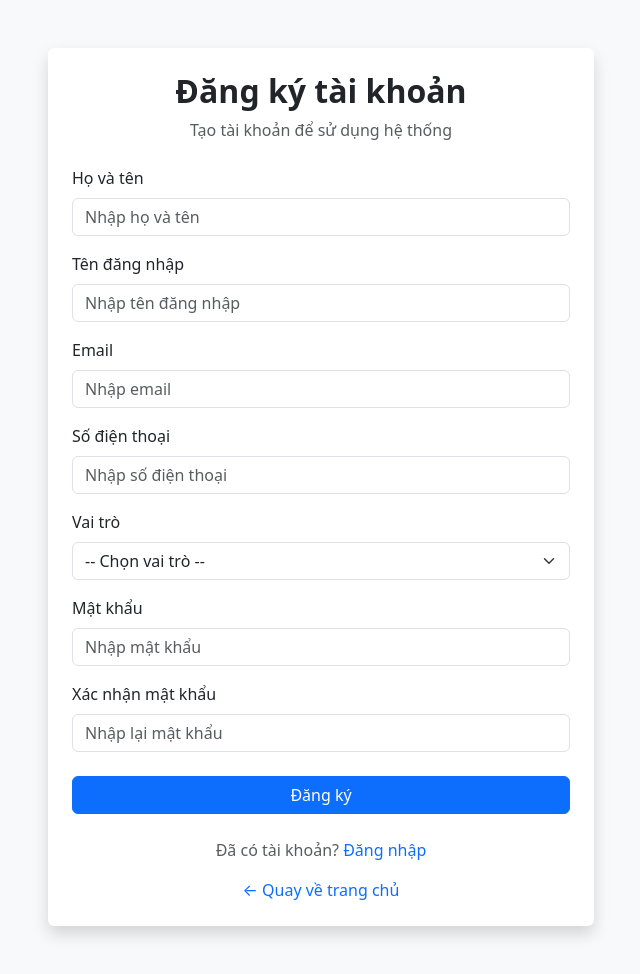
After one commit to nhuy19-bit/QuanLyPhongTro, a Django app: page /dang-ky/ in a window 1280 px wide. The commit adds this page. Shown: the whole page, without its empty margins (319-959 px from the left). Run offline with Django 5.2, Linux system fonts and the light colour scheme.

Commit message:
feat: add register login logout authentication

```diff
--- a/quanly/views.py
+++ b/quanly/views.py
@@ -1,14 +1,16 @@
 from django.contrib.auth import authenticate, login, logout
+from django.contrib.auth.models import User
 from django.shortcuts import render, redirect
 
+from .models import TaiKhoan
 
 def home(request):
     return render(request, 'home.html')
 
 
 def dang_nhap(request):
-    if request.user.is_authenticated:
-        return redirect('dashboard')
+    if request.user.is_superuser:
+        return redirect('admin:index')
 
     if request.method == 'POST':
         username = request.POST.get('username')
@@ -32,6 +34,72 @@ def dang_nhap(request):
 
     return render(request, 'login.html')
 
+def dang_ky(request):
+    if request.user.is_authenticated:
+        return redirect('dashboard')
+
+    if request.method == 'POST':
+        ho_ten = request.POST.get('ho_ten', '').strip()
+        username = request.POST.get('username', '').strip()
+        email = request.POST.get('email', '').strip()
+        so_dien_thoai = request.POST.get('so_dien_thoai', '').strip()
+        password = request.POST.get('password', '')
+        password2 = request.POST.get('password2', '')
+        vai_tro = request.POST.get('vai_tro', '')
+
+        # Kiểm tra dữ liệu bắt buộc
+        if not ho_ten or not username or not password or not password2:
+            return render(
+                request,
+                'register.html',
+                {'error': 'Vui lòng nhập đầy đủ các thông tin bắt buộc.'}
+            )
+
+        # Kiểm tra mật khẩu
+        if password != password2:
+            return render(
+                request,
+                'register.html',
+                {'error': 'Mật khẩu xác nhận không khớp.'}
+            )
+
+        # Kiểm tra vai trò
+        if vai_tro not in ['chu_tro', 'nguoi_thue']:
+            return render(
+                request,
+                'register.html',
+                {'error': 'Vui lòng chọn vai trò hợp lệ.'}
+            )
+
+        # Kiểm tra username đã tồn tại
+        if User.objects.filter(username=username).exists():
+            return render(
+                request,
+                'register.html',
+                {'error': 'Tên đăng nhập đã tồn tại.'}
+            )
+
+        # Tạo tài khoản User
+        user = User.objects.create_user(
+            username=username,
+            email=email,
+            password=password,
+            first_name=ho_ten
+        )
+
+        # Tạo thông tin vai trò
+        TaiKhoan.objects.create(
+            user=user,
+            vai_tro=vai_tro,
+            so_dien_thoai=so_dien_thoai
+        )
+
+        # Đăng nhập luôn sau khi đăng ký
+        login(request, user)
+
+        return redirect('dashboard')
+
+    return render(request, 'register.html')
 
 def dang_xuat(request):
     logout(request)
--- a/quanlyphongtro/urls.py
+++ b/quanlyphongtro/urls.py
@@ -20,6 +20,7 @@ from django.urls import path
 from quanly.views import (
     home,
     dang_nhap,
+    dang_ky,
     dang_xuat,
     dashboard,
 )
@@ -32,6 +33,8 @@ urlpatterns = [
 
     path('dang-nhap/', dang_nhap, name='login'),
 
+    path('dang-ky/', dang_ky, name='register'),
+
     path('dang-xuat/', dang_xuat, name='logout'),
 
     path('dashboard/', dashboard, name='dashboard'),
--- /dev/null
+++ b/templates/register.html
@@ -0,0 +1,196 @@
+<!DOCTYPE html>
+<html lang="vi">
+<head>
+    <meta charset="UTF-8">
+    <meta name="viewport" content="width=device-width, initial-scale=1.0">
+
+    <title>Đăng ký - Quản lý phòng trọ</title>
+
+    <link
+        href="https://cdn.jsdelivr.net/npm/bootstrap@5.3.3/dist/css/bootstrap.min.css"
+        rel="stylesheet"
+    >
+</head>
+
+<body class="bg-light">
+
+<div class="container py-5">
+    <div class="row justify-content-center">
+
+        <div class="col-md-7 col-lg-6">
+
+            <div class="card shadow border-0">
+
+                <div class="card-body p-4">
+
+                    <div class="text-center mb-4">
+                        <h2 class="fw-bold">Đăng ký tài khoản</h2>
+                        <p class="text-muted">
+                            Tạo tài khoản để sử dụng hệ thống
+                        </p>
+                    </div>
+
+                    {% if error %}
+                        <div class="alert alert-danger">
+                            {{ error }}
+                        </div>
+                    {% endif %}
+
+                    <form method="POST" autocomplete="off">
+
+                        {% csrf_token %}
+
+                        <div class="mb-3">
+                            <label class="form-label">
+                                Họ và tên
+                            </label>
+
+                            <input
+                                type="text"
+                                name="ho_ten"
+                                class="form-control"
+                                placeholder="Nhập họ và tên"
+                                autocomplete="off"
+                                required
+                            >
+                        </div>
+
+                        <div class="mb-3">
+                            <label class="form-label">
+                                Tên đăng nhập
+                            </label>
+
+                            <input
+                                type="text"
+                                name="username"
+                                class="form-control"
+                                placeholder="Nhập tên đăng nhập"
+                                autocomplete="off"
+                                required
+                            >
+                        </div>
+
+                        <div class="mb-3">
+                            <label class="form-label">
+                                Email
+                            </label>
+
+                            <input
+                                type="email"
+                                name="email"
+                                class="form-control"
+                                placeholder="Nhập email"
+                                autocomplete="off"
+                            >
+                        </div>
+
+                        <div class="mb-3">
+                            <label class="form-label">
+                                Số điện thoại
+                            </label>
+
+                            <input
+                                type="text"
+                                name="so_dien_thoai"
+                                class="form-control"
+                                placeholder="Nhập số điện thoại"
+                                autocomplete="off"
+                            >
+                        </div>
+
+                        <div class="mb-3">
+                            <label class="form-label">
+                                Vai trò
+                            </label>
+
+                            <select
+                                name="vai_tro"
+                                class="form-select"
+                                required
+                            >
+                                <option value="">
+                                    -- Chọn vai trò --
+                                </option>
+
+                                <option value="chu_tro">
+                                    Chủ trọ
+                                </option>
+
+                                <option value="nguoi_thue">
+                                    Người thuê
+                                </option>
+                            </select>
+                        </div>
+
+                        <div class="mb-3">
+                            <label class="form-label">
+                                Mật khẩu
+                            </label>
+
+                            <input
+                                type="password"
+                                name="password"
+                                class="form-control"
+                                placeholder="Nhập mật khẩu"
+                                autocomplete="new-password"
+                                required
+                            >
+                        </div>
+
+                        <div class="mb-4">
+                            <label class="form-label">
+                                Xác nhận mật khẩu
+                            </label>
+
+                            <input
+                                type="password"
+                                name="password2"
+                                class="form-control"
+                                placeholder="Nhập lại mật khẩu"
+                                autocomplete="new-password"
+                                required
+                            >
+                        </div>
+
+                        <button
+                            type="submit"
+                            class="btn btn-primary w-100"
+                        >
+                            Đăng ký
+                        </button>
+
+                    </form>
+
+                    <div class="text-center mt-4">
+                        <span class="text-muted">
+                            Đã có tài khoản?
+                        </span>
+
+                        <a
+                            href="{% url 'login' %}"
+                            class="text-decoration-none"
+                        >
+                            Đăng nhập
+                        </a>
+                    </div>
+
+                    <div class="text-center mt-3">
+                        <a
+                            href="{% url 'home' %}"
+                            class="text-decoration-none"
+                        >
+                            ← Quay về trang chủ
+                        </a>
+                    </div>
+
+                </div>
+
+            </div>
+
+        </div>
+
+    </div>
+</div>
+
+</body>
+</html>
```
Also changed, not shown: templates/login.html (+21 -1 lines).
